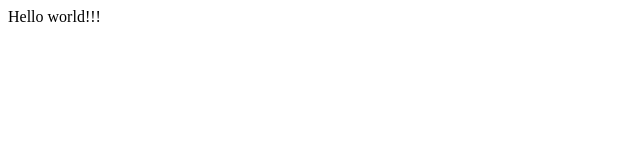
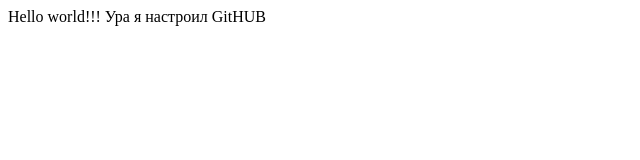
Before and after one commit to Anffaloff/antifire, a plain HTML site: page index.html in a window 1280 px wide. Shown: the whole page, without its empty margins (0-640 px from the left). Drawn offline with Linux system fonts and the light colour scheme.

Commit message:
ver.1.01

```diff
--- a/index.html
+++ b/index.html
@@ -8,5 +8,6 @@
 </head>
 <body>
     Hello world!!!
+    Ура я настроил GitHUB
 </body>
 </html>
```
